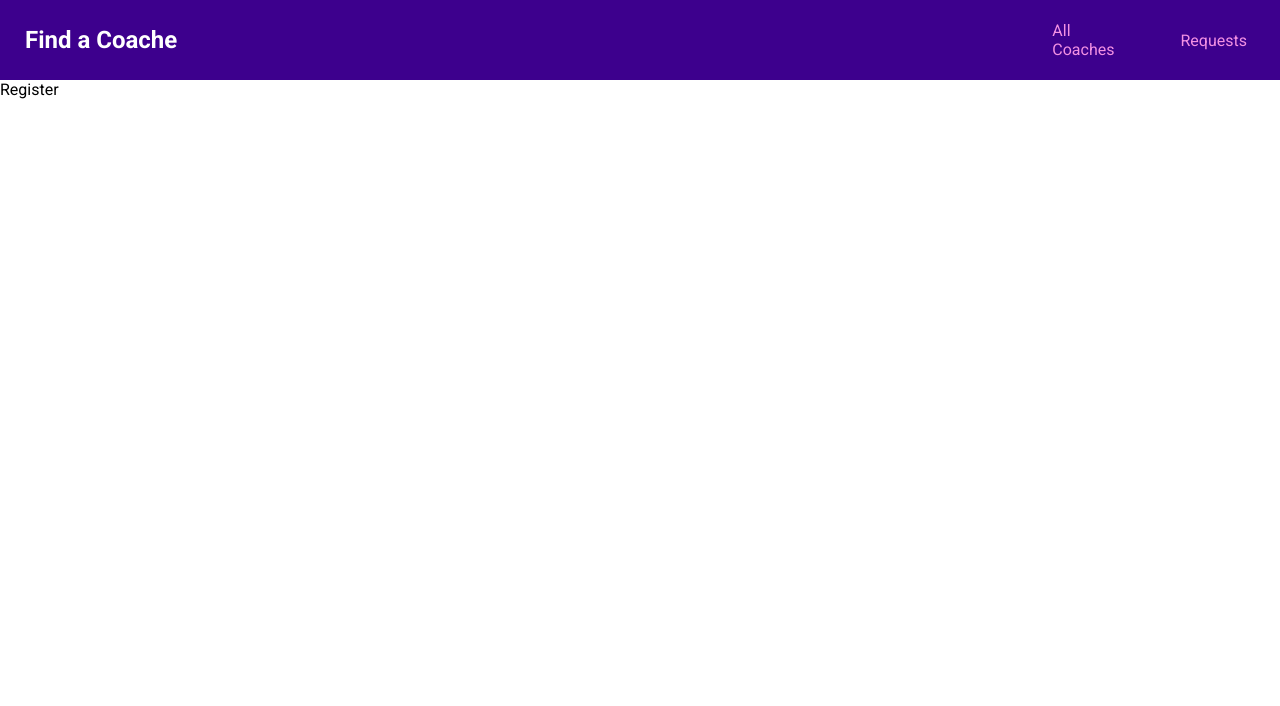
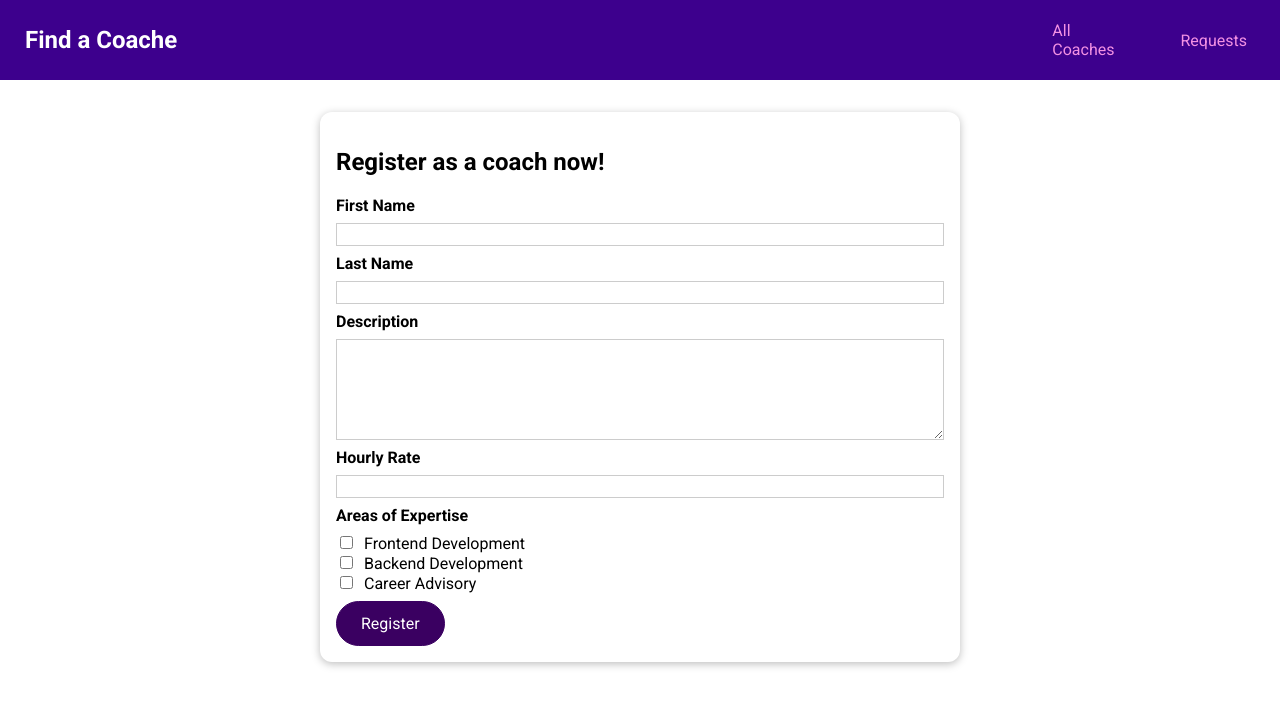
Before and after one commit to snikoletopoulos/find-a-couch, a Vue app: page /register in a window 1280 px wide. Shown: the top 706 px of the page. Built offline with nearby package versions, Linux system fonts and the light colour scheme.

Commit message:
Use CoachForm

```diff
--- a/src/pages/coaches/CoachRegistation.vue
+++ b/src/pages/coaches/CoachRegistation.vue
@@ -1,11 +1,19 @@
 <template>
-Register
+  <section>
+    <base-card>
+      <h2>Register as a coach now!</h2>
+      <coach-form />
+    </base-card>
+  </section>
 </template>
 
 <script>
+  import CoachForm from "../../components/coaches/CoachForm.vue";
   export default {
-
-  }
+    components: {
+      CoachForm,
+    },
+  };
 </script>
 
 <style scoped></style>
```
